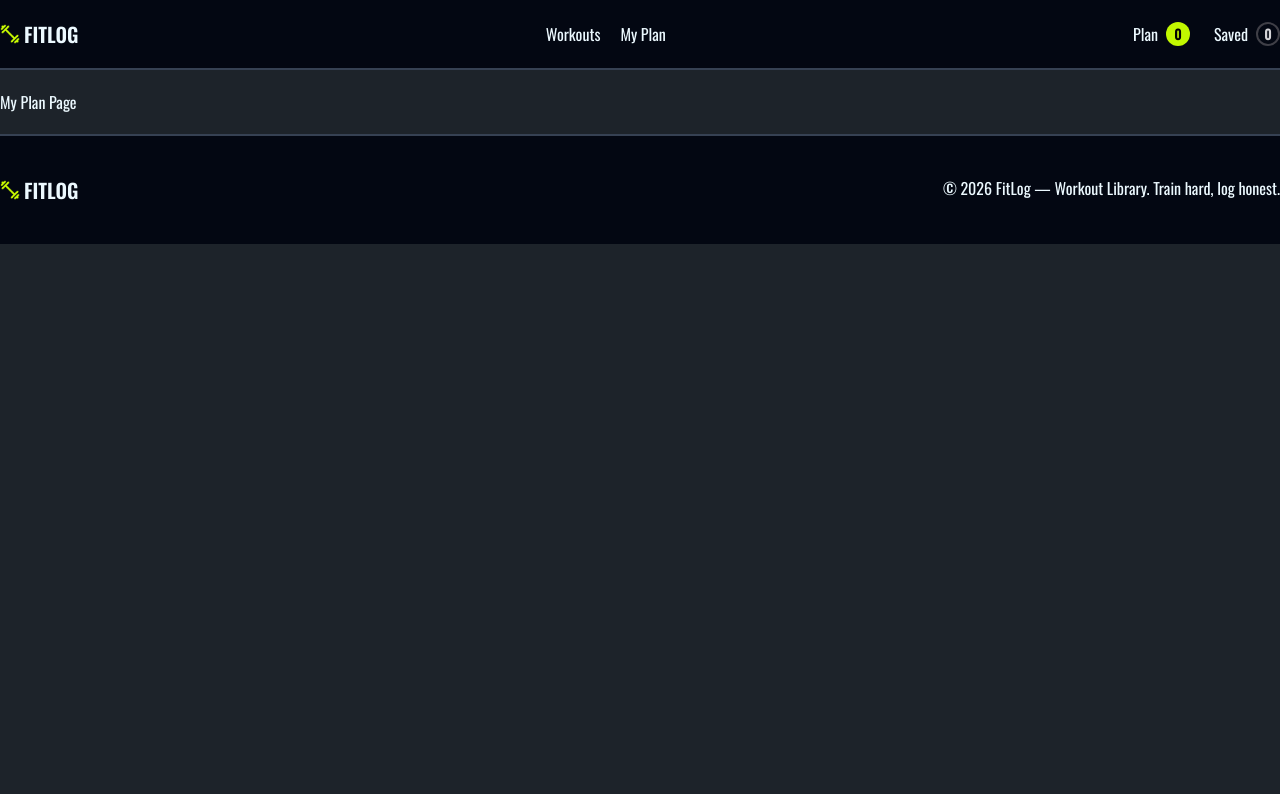
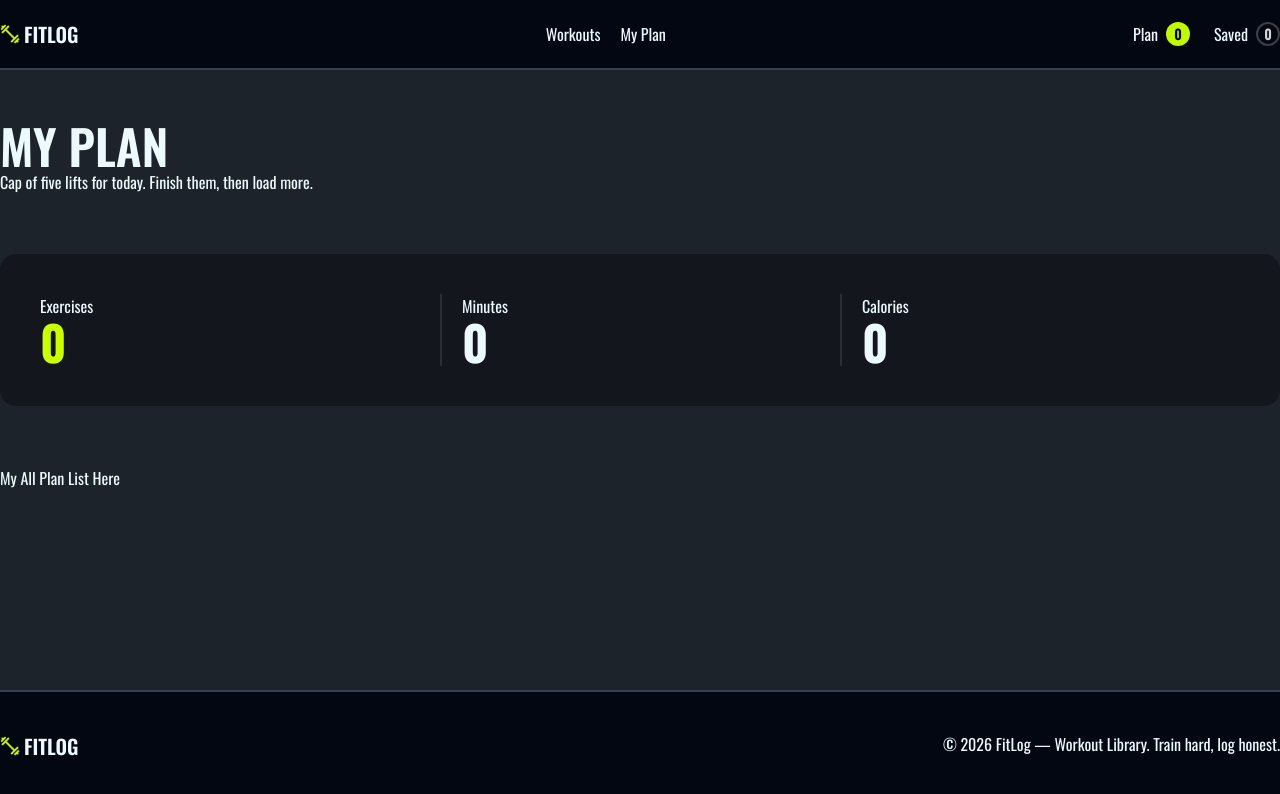
Before and after one commit to dipanjandev/assignment-six, a Next.js app: page /my-plan in a window 1280 px wide. Shown: the top 794 px of the page. Built offline with nearby package versions, Linux system fonts and the light colour scheme.

Commit message:
Design My plan section and separate the two component

```diff
--- a/src/app/layout.tsx
+++ b/src/app/layout.tsx
@@ -22,9 +22,9 @@ export default function RootLayout({ children }: LayoutProps<"/">) {
       data-theme="dark"
       className={`${oswald.variable} h-full antialiased`}
     >
-      <body className="min-h-full flex flex-col">
+      <body className="min-h-screen flex flex-col">
         <NavBar />
-        {children}
+        <main className="flex-1">{children}</main>
         <FooterSec />
       </body>
     </html>
--- a/src/app/my-plan/page.tsx
+++ b/src/app/my-plan/page.tsx
@@ -1,9 +1,18 @@
+import MyPlanCount from "@/components/shared/MyPlanCount";
+import PlanList from "@/components/shared/PlanList";
 import React from "react";
 
 const myPlanPage = () => {
   return (
     <div>
-      <h1>My Plan Page</h1>
+      <section className="container mx-auto space-y-15 mt-8">
+        <div>
+          <h1 className="text-5xl font-semibold">MY PLAN</h1>
+          <p>Cap of five lifts for today. Finish them, then load more.</p>
+        </div>
+        <MyPlanCount />
+        <PlanList />
+      </section>
     </div>
   );
 };
--- /dev/null
+++ b/src/components/shared/MyPlanCount.tsx
@@ -0,0 +1,22 @@
+import React from "react";
+
+const MyPlanCount = () => {
+  return (
+    <div className="grid grid-cols-3 bg-[#13161D] p-10 rounded-2xl">
+      <div>
+        <p>Exercises</p>
+        <h4 className="text-5xl font-bold text-[#CCFF00]">0</h4>
+      </div>
+      <div className="border-l-2 px-5 border-white/10">
+        <p>Minutes</p>
+        <h4 className="text-5xl font-bold">0</h4>
+      </div>
+      <div className="border-l-2 px-5 border-white/10">
+        <p>Calories</p>
+        <h4 className="text-5xl font-bold">0</h4>
+      </div>
+    </div>
+  );
+};
+
+export default MyPlanCount;
--- /dev/null
+++ b/src/components/shared/PlanList.tsx
@@ -0,0 +1,11 @@
+import React from "react";
+
+const PlanList = () => {
+  return (
+    <div>
+      <h1>My All Plan List Here</h1>
+    </div>
+  );
+};
+
+export default PlanList;
```
